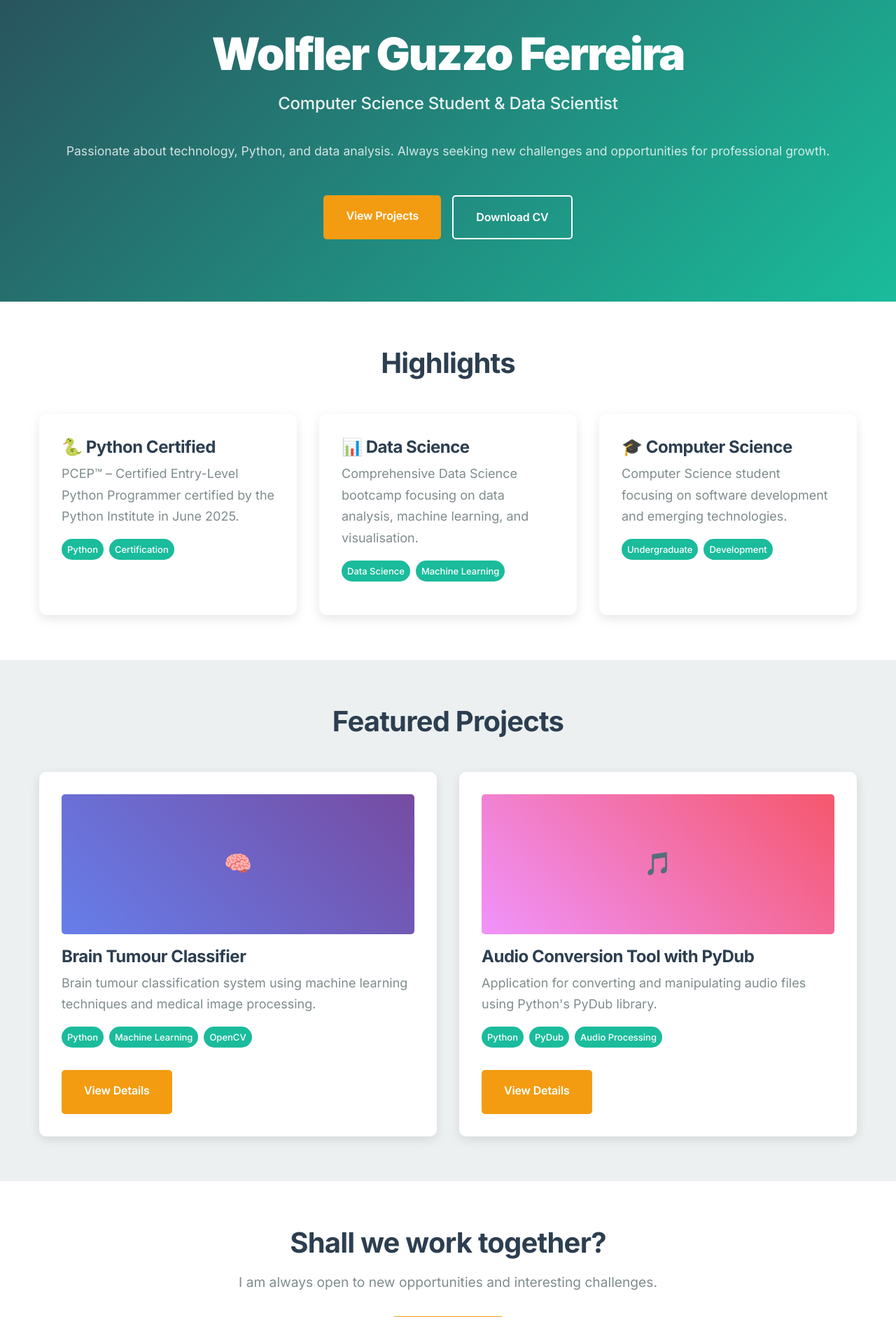
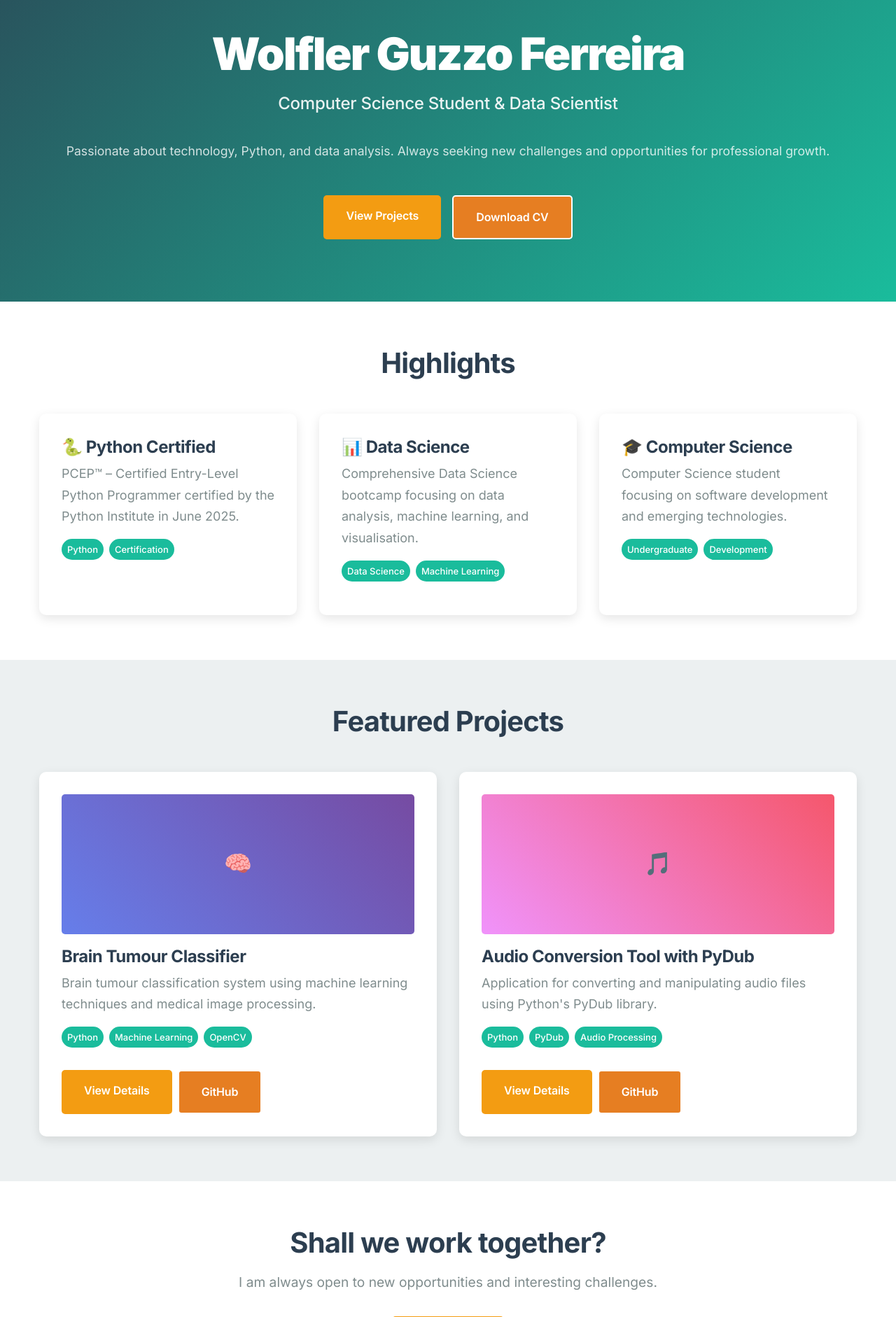
Before and after one commit to wolflergf/portfolio_flask, a Flask app: page / in a window 1280 px wide. Shown: the part 369-2251 px from the top of the page at 70% size. Run offline with Flask 3, Linux system fonts and the light colour scheme; some libraries are stand-ins or nearby versions.

Commit message:
Fix hover color

```diff
--- a/static/css/style.css
+++ b/static/css/style.css
@@ -1,5 +1,5 @@
 /* Importando fonte Inter do Google Fonts */
-@import url('https://fonts.googleapis.com/css2?family=Inter:wght@300;400;500;600;700;800;900&display=swap');
+@import url("https://fonts.googleapis.com/css2?family=Inter:wght@300;400;500;600;700;800;900&display=swap");
 
 /* Reset e configurações básicas */
 * {
@@ -10,18 +10,20 @@
 
 :root {
   /* Paleta de cores */
-    --primary-color: #2C3E50;
-    --secondary-color: #1ABC9C;
-    --neutral-light: #ECF0F1;
-    --neutral-dark: #7F8C8D;
-    --accent-color: #F39C12;
-    --white: #FFFFFF;
-    --text-dark: #2C3E50;
-    --text-light: #7F8C8D;
+  --primary-color: #2c3e50;
+  --secondary-color: #1abc9c;
+  --neutral-light: #ecf0f1;
+  --neutral-dark: #7f8c8d;
+  --accent-color: #f39c12;
+  --white: #ffffff;
+  --text-dark: #2c3e50;
+  --text-light: #7f8c8d;
 
   /* Tipografia */
-    --font-heading: 'Inter', -apple-system, BlinkMacSystemFont, 'Segoe UI', Roboto, sans-serif;
-    --font-body: 'Inter', -apple-system, BlinkMacSystemFont, 'Segoe UI', Roboto, sans-serif;
+  --font-heading:
+    "Inter", -apple-system, BlinkMacSystemFont, "Segoe UI", Roboto, sans-serif;
+  --font-body:
+    "Inter", -apple-system, BlinkMacSystemFont, "Segoe UI", Roboto, sans-serif;
 
   /* Espaçamentos */
   --spacing-xs: 0.5rem;
@@ -46,7 +48,12 @@ body {
 }
 
 /* Tipografia */
-h1, h2, h3, h4, h5, h6 {
+h1,
+h2,
+h3,
+h4,
+h5,
+h6 {
   font-family: var(--font-heading);
   font-weight: 700;
   line-height: 1.2;
@@ -177,7 +184,11 @@ a:hover {
 
 /* Hero Section */
 .hero {
-    background: linear-gradient(135deg, var(--primary-color) 0%, var(--secondary-color) 100%);
+  background: linear-gradient(
+    135deg,
+    var(--primary-color) 0%,
+    var(--secondary-color) 100%
+  );
   color: var(--white);
   text-align: center;
   padding: calc(var(--spacing-xl) + 80px) 0 var(--spacing-xl);
@@ -240,18 +251,18 @@ a:hover {
 }
 
 .btn-primary:hover {
-    background-color: #E67E22;
+  background-color: #e67e22;
   transform: translateY(-2px);
 }
 
 .btn-secondary {
-    background-color: transparent;
+  background-color: #e67e22;
   color: var(--white);
   border: 2px solid var(--white);
 }
 
 .btn-secondary:hover {
-    background-color: var(--white);
+  background-color: var(--accent-color);
   color: var(--primary-color);
 }
 
```
Lines whose indentation alone changed are shown as unchanged.
